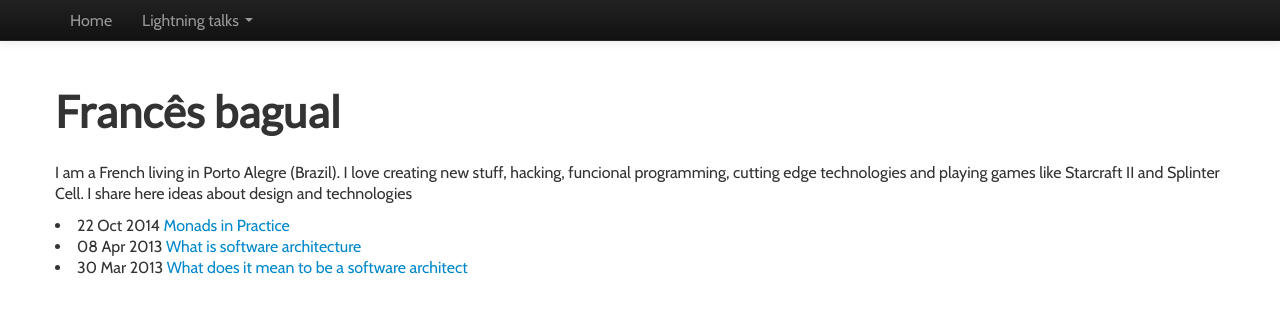
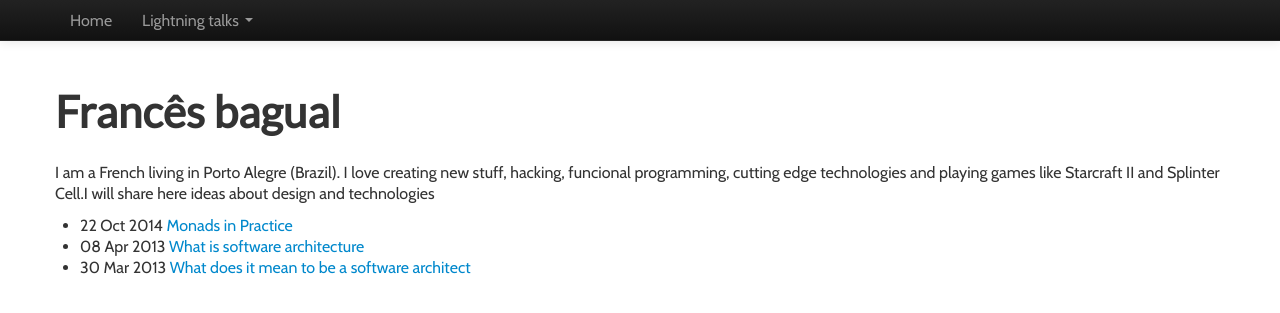
Before and after one commit to toff63/Sandbox, a Jekyll site: the page built from index.html, in a window 1280 px wide. Shown: the top 313 px of the page. Built offline with Jekyll 4.4.1, drawn with Linux system fonts in a browser that asks for light colours; nearby versions of some CDN libraries; some web fonts are replaced; Markdown is read by kramdown in place of the engine named in the settings.

Commit message:
added missing tag

```diff
--- a/index.html
+++ b/index.html
@@ -4,9 +4,10 @@
 <header>
 <h1>Francês bagual</h1>
 </header>
-<p>I am a French living in Porto Alegre (Brazil). I love creating new stuff, hacking, funcional programming, cutting edge technologies and playing games like Starcraft II and Splinter Cell. I share here ideas about design and technologies
+<p>I am a French living in Porto Alegre (Brazil). I love creating new stuff, hacking, funcional programming, cutting edge technologies and playing games like Starcraft II and Splinter Cell.I will share here ideas about design and technologies
 </p>
 
+<ul>
 {% for post in site.posts %}
 
 <li><span>{{post.date | date_to_string }}</span> <a href="{{ post.url }}">{{ post.title }}</a></li>
```
